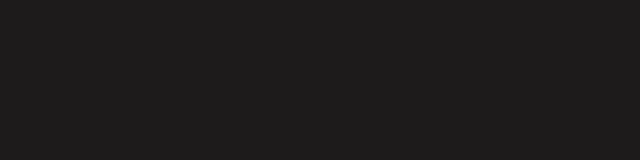
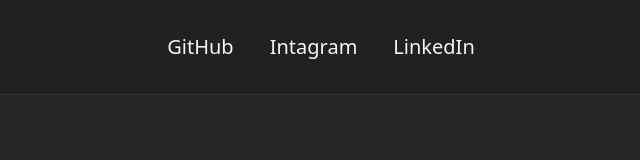
Before and after one commit to AmorimNicky/Meu-primeiro-site-HTML, a plain HTML site: page index.html in a window 1280 px wide. Shown: the whole page, without its empty margins (319-959 px from the left). Drawn offline with Linux system fonts and the light colour scheme; a web font is replaced by a local one.

Commit message:
Teste commit
Primeiro commit do meu site!

```diff
--- a/index.html
+++ b/index.html
@@ -1,22 +1,51 @@
 <!DOCTYPE html>
+<html lang="en">
+    <style>
+        @import url('https://fonts.googleapis.com/css2?family=Roboto:ital,wght@0,100..900;1,100..900&family=Sansita+Swashed:wght@300..900&display=swap');
+        * {
+            margin: 0;
+            padding: 0;
+            border: 0;
+        }
 
-<html lang="en">
+        body {
+            background-color: #252525
+        }
+        header {
+            background-color: rgba(0, 0,0,0.1);
+            border-bottom: 1px solid #333;
+            padding: 32px;
+        }
+        header div {
+            text-align: center;
+        }
+        header div a {
+            color: whitesmoke;
+            font-size: 20px;
+            line-height: 30px;
+            margin: 0 16px;
+            text-decoration: none;
+            font-family: "Sansita Swashed", system-ui;
+        }
 
-<style>
+    </style>
 
-    body{
-        background-color: #1d1b1b;
-    }
 
-</style>
 
 <head>
 
-    <title>Meu primeiro site</title>
+    <title>Nicolly Amorim</title>
 </head>
+<body>
+    <header>
 
-<body>
+        <div>
+            <a href="http://www.github.com">GitHub</a>
+            <a href="http://www.instagram.com.br">Intagram</a>
+            <a href="http://www.linkedin.com.br">LinkedIn</a>
+
+        </div>
+    </header>
 
 </body>
-
 </html>
```
Also changed, not shown: Teste.txt (deleted), 1 other file.
